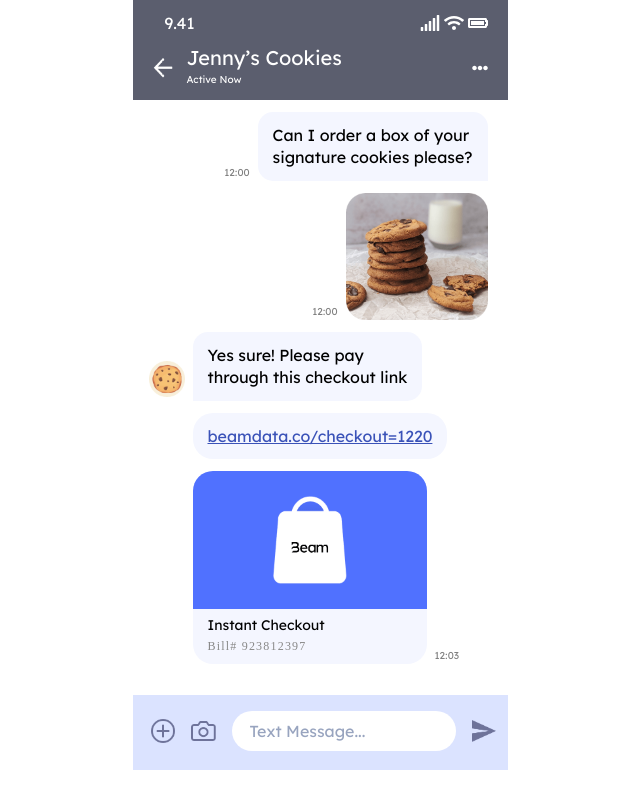
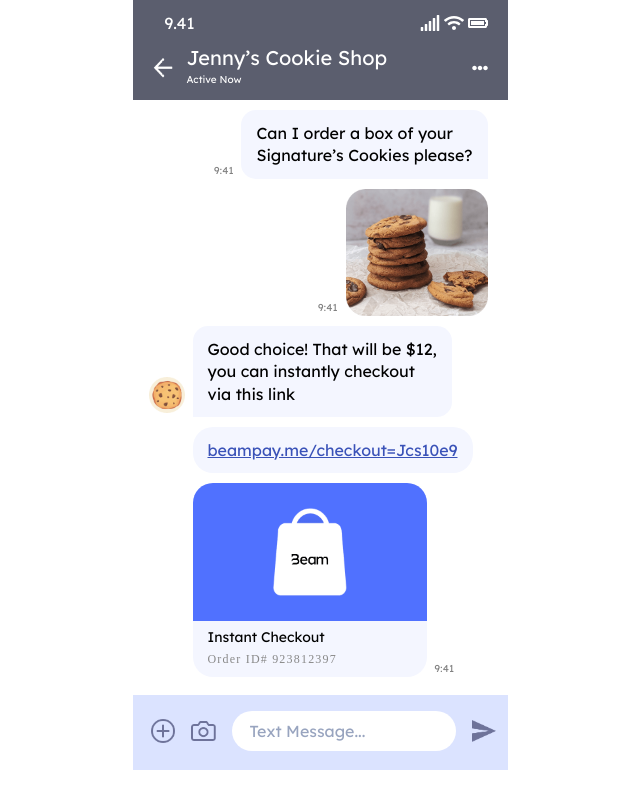
Before and after one commit to Beam-Data-Company/beam-early-access, a Next.js app: page /demo in a window 1280 px wide. Shown: the whole page, without its empty margins (320-960 px from the left). Built offline with nearby package versions, Linux system fonts and the light colour scheme; a web font is replaced by a local one.

Commit message:
update info in demo pages

```diff
--- a/components/demo_pages/ChatPage.module.css
+++ b/components/demo_pages/ChatPage.module.css
@@ -63,7 +63,7 @@
   width: 100%;
   display: flex;
   align-items: flex-end;
-  padding-top: 12px;
+  margin-top: 10px;
 }
 
 .row_align_right {
--- a/components/demo_pages/ChatPage.tsx
+++ b/components/demo_pages/ChatPage.tsx
@@ -37,7 +37,7 @@ export default function ChatPage(props: Props) {
         <div className={styles.wrapper}>
           <Image src={arrowLeftIcon} alt="Arrow Left Icon" width="20px" height="22px"/>
           <div className={styles.chat_title}>
-            <div className={styles.chat_name}>Jenny&rsquo;s Cookies</div>
+            <div className={styles.chat_name}>Jenny&rsquo;s Cookie Shop</div>
             <div className={styles.chat_status}>Active Now</div>
           </div>
         </div>
@@ -46,17 +46,17 @@ export default function ChatPage(props: Props) {
 
       <div className={styles.message_container}>
         <div className={classNames(styles.message_row, styles.row_align_right)}>
-          <div className={styles.message_time}>12:00</div>
+          <div className={styles.message_time}>9:41</div>
           <div
             className={classNames(styles.message_box, styles.box_first_right)}
           >
             Can I order a box of your
             <br />
-            signature cookies please?
+            Signature&rsquo;s Cookies please?
           </div>
         </div>
         <div className={classNames(styles.message_row, styles.row_align_right)}>
-          <div className={styles.message_time}>12:00</div>
+          <div className={styles.message_time}>9:41</div>
           <div className={classNames(styles.message_box, styles.box_photo)}>
             <Image src={cookiePic} alt="Cookie Pic" width="142px" height="127px"/>
           </div>
@@ -68,13 +68,15 @@ export default function ChatPage(props: Props) {
           <div
             className={classNames(styles.message_box, styles.box_first_left)}
           >
-            Yes sure! Please pay
+            Good choice! That will be $12,
             <br />
-            through this checkout link
+            you can instantly checkout
+            <br />
+            via this link
           </div>
         </div>
         <div className={classNames(styles.message_row, styles.row_align_left)}>
-          <div className={classNames(styles.message_box,styles.link_message)}>beamdata.co/checkout=1220</div>
+          <div className={classNames(styles.message_box,styles.link_message)}>beampay.me/checkout=Jcs10e9</div>
         </div>
         <div className={classNames(styles.message_row, styles.row_align_left)}>
           <div className={classNames(styles.message_box, styles.box_shopping_bag)} onClick={props.buttonHandleClick}>
@@ -82,9 +84,9 @@ export default function ChatPage(props: Props) {
               <Image src={shoppingBag} alt="Shopping Bag" width="74px" height="88px" priority />
             </div>
             <div className={styles.shopping_bag_title}>Instant Checkout</div>
-            <div className={styles.shopping_bag_id}>Bill# 923812397</div>
+            <div className={styles.shopping_bag_id}>Order ID# 923812397</div>
           </div>
-          <div className={styles.message_time}>12:03</div>
+          <div className={styles.message_time}>9:41</div>
         </div>
       </div>
 
--- a/components/demo_pages/PaymentPage.module.css
+++ b/components/demo_pages/PaymentPage.module.css
@@ -107,7 +107,6 @@
   font-family: 'Assistant';
   font-size: 14px;
   letter-spacing: 1.68px;
-  font-weight: 600;
 }
 
 .button_white {
--- a/components/demo_pages/PaymentPage.tsx
+++ b/components/demo_pages/PaymentPage.tsx
@@ -36,7 +36,7 @@ export default function PaymentPage(props: Props) {
       <div className={styles.header}>
         <div className={styles.wrapper}>
           <Image src={profilePic} alt="Profile Pic" width="27px" height="27px"/>
-          <span>You&apos;re logged in as Jenny Jones</span>
+          <span>You&apos;re logged in as Jacky Jones</span>
         </div>
         <div className={classNames(styles.wrapper, styles.wrapper_blue)}>
           <span>Switch</span>
@@ -45,7 +45,7 @@ export default function PaymentPage(props: Props) {
       </div>
 
       <div className={styles.id_and_ref}>
-        <span>Bill# 923812397</span>
+        <span>Order ID# 923812397</span>
         <span>Ref: E-Commerce</span>
       </div>
 
@@ -58,9 +58,9 @@ export default function PaymentPage(props: Props) {
         <div className={styles.info_box}>
           <div className={styles.info_box_name}>Contact</div>
           <div>
-            Jenny Jones
+            Jacky Jones
             <br />
-            Jenny@beamcheckout.com
+            Jacky@beamcheckout.com
             <br />
             +65 6656 4656
           </div>
@@ -93,7 +93,7 @@ export default function PaymentPage(props: Props) {
             </div>
             <span>Credit/Debit</span>
           </div>
-          <span>HSBC *1234</span>
+          <span>HSBC*1234</span>
         </div>
       </div>
 
@@ -102,7 +102,7 @@ export default function PaymentPage(props: Props) {
           <span>Total</span>
           <span className={styles.vat_text}>(%7 Vat Included)</span>
         </div>
-        <span>8,400 THB</span>
+        <span>$12</span>
       </div>
 
       <div className={styles.slide_rail}>
--- a/components/demo_pages/ReceiptPage.module.css
+++ b/components/demo_pages/ReceiptPage.module.css
@@ -107,7 +107,8 @@
   width: 100%;
   height: 50px;
   border-radius: 6px;
-  font-family: 'Lexend Deca';
+  font-family: 'Assistant';
+  font-size: 14px;
   background-color: #2c46b5;
   color: white;
   margin-top: 40px;
--- a/components/demo_pages/ReceiptPage.tsx
+++ b/components/demo_pages/ReceiptPage.tsx
@@ -29,15 +29,15 @@ export default function ReceiptPage(props: Props) {
         </div>
 
         <div className={styles.time_and_id}>
-          14 Jul 2021, 15:00
+          14 Jul 2021, 9:41
           <br />
-          Bill# 923812397
+          Order ID# 923812397
         </div>
 
         <div className={styles.info_container}>
           <div className={styles.info_child}>
             <span className={styles.child_key}>Merchant</span>
-            <span>XYZ Furniture</span>
+            <span>Jenny&rsquo;s Cookie Shop</span>
           </div>
           <div className={styles.info_child}>
             <span className={styles.child_key}>Payment</span>
@@ -45,7 +45,7 @@ export default function ReceiptPage(props: Props) {
           </div>
           <div className={styles.info_child}>
             <span className={styles.child_key}>Amount</span>
-            <span>8,400 THB</span>
+            <span>$12</span>
           </div>
         </div>
       </div>
@@ -57,7 +57,7 @@ export default function ReceiptPage(props: Props) {
       </div>
 
       <button className={styles.button} onClick={props.buttonHandleClick}>
-        Demo Again
+        TRY THIS DEMO AGAIN
       </button>
     </div>
   )
```
